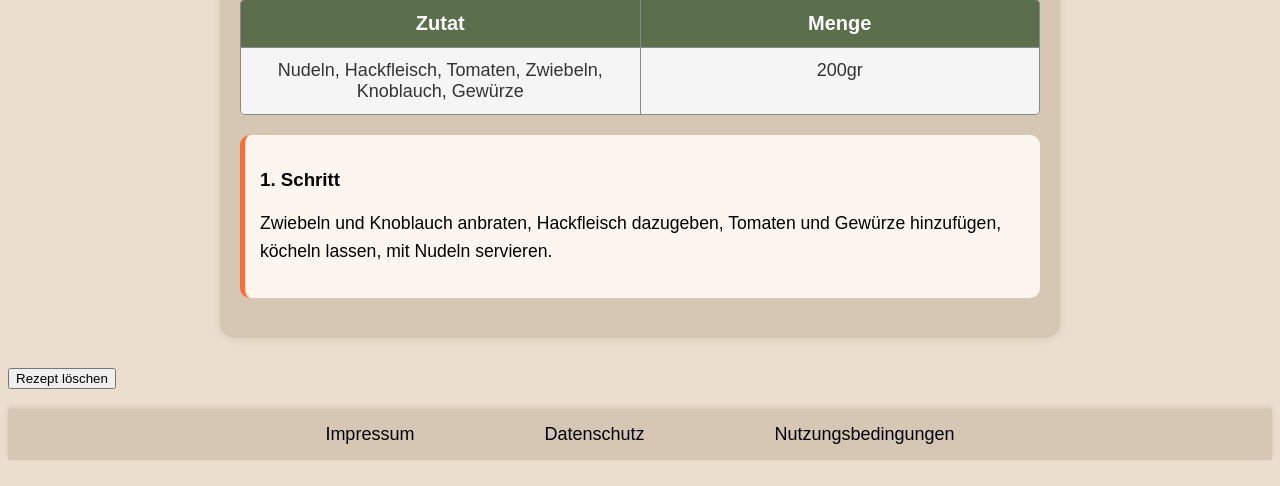
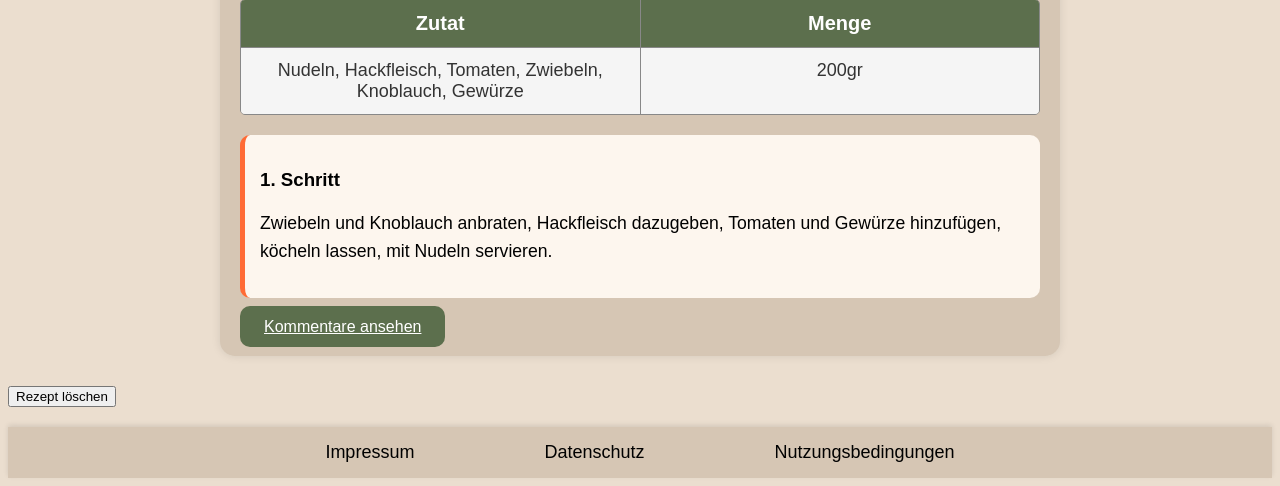
Before and after one commit to cln34/RezeptWebsite, a PHP site: page /rezept.php?id=0 in a window 1280 px wide. Shown: the part 875-1361 px from the top of the page. Before the commit the page ends 1335 px from the top, so only its background shows below. Run offline with PHP 8.4, Linux system fonts and the light colour scheme.

Commit message:
Kommentarbutton wieder hinzugefügt

```diff
--- a/php/view/rezeptEintrag-show.php
+++ b/php/view/rezeptEintrag-show.php
@@ -79,6 +79,7 @@ require_once "php/include/head.php";
                 <?= htmlspecialchars($entry->getAnleitung()) ?>
             </p>
         </div>
+        <a href="kommentare.php" class="rezept-button">Kommentare ansehen </a>
     </main>
     <a href="eintrag-loeschen.php?id=<?= urlencode($entry->getId()) ?>"><button> Rezept löschen </button></a>
     <?php
```
